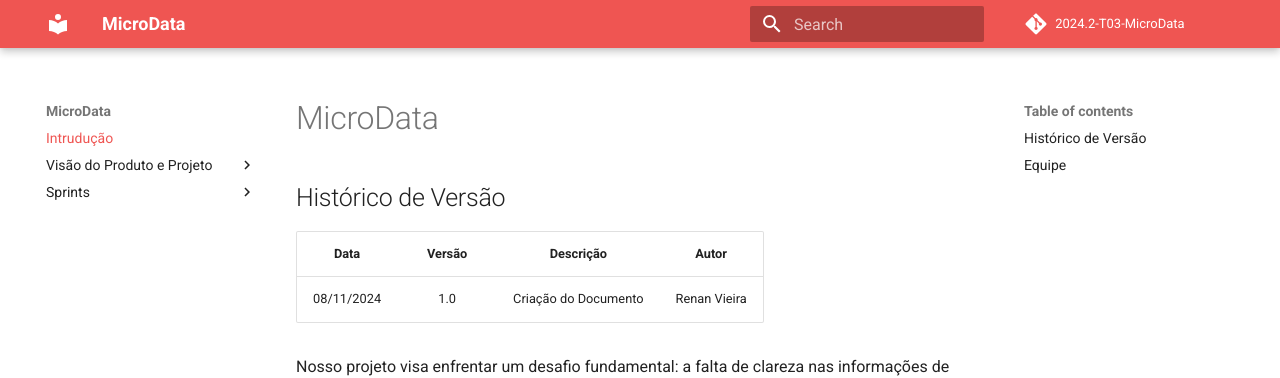
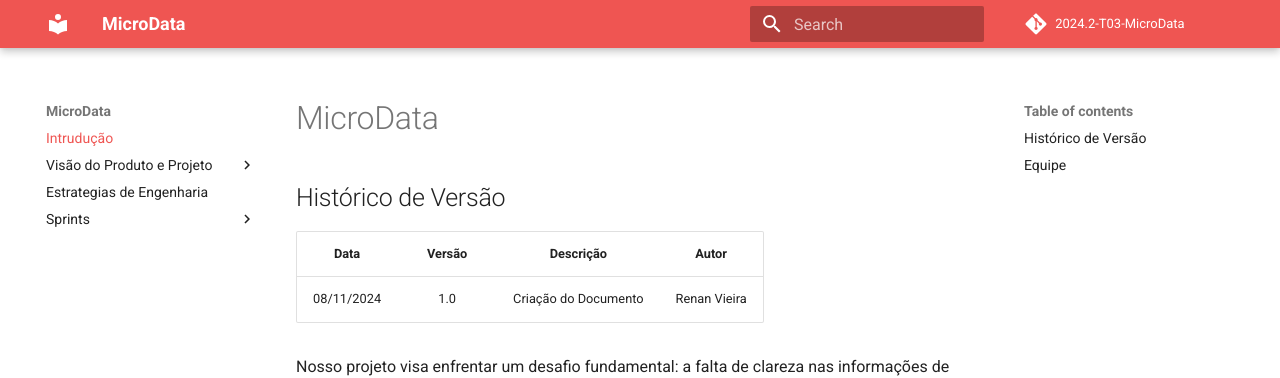
Before and after one commit to storch7/2024.2-T03-MicroData, an MkDocs documentation site: the page built from docs/index.md, in a window 1280 px wide. Shown: the top 378 px of the page. Built offline with MkDocs 1.6.1 and Material for MkDocs 9.7.7, drawn with Linux system fonts in a browser that asks for light colours; comment, search, counter and statistics services are not loaded.

Commit message:
MOdificação do MKDOCS

```diff
--- a/mkdocs.yml
+++ b/mkdocs.yml
@@ -12,5 +12,6 @@ nav:
   - Intrudução: index.md
   - Visão do Produto e Projeto:
     - Visão do Produto: visao_produto_projeto/visao_do_produto.md
+  - Estrategias de Engenharia: estrategias_de_engenharia/estrategias.md
   - Sprints:
     - Sprint 0: sprints/sprint0/reuniao.md
```
